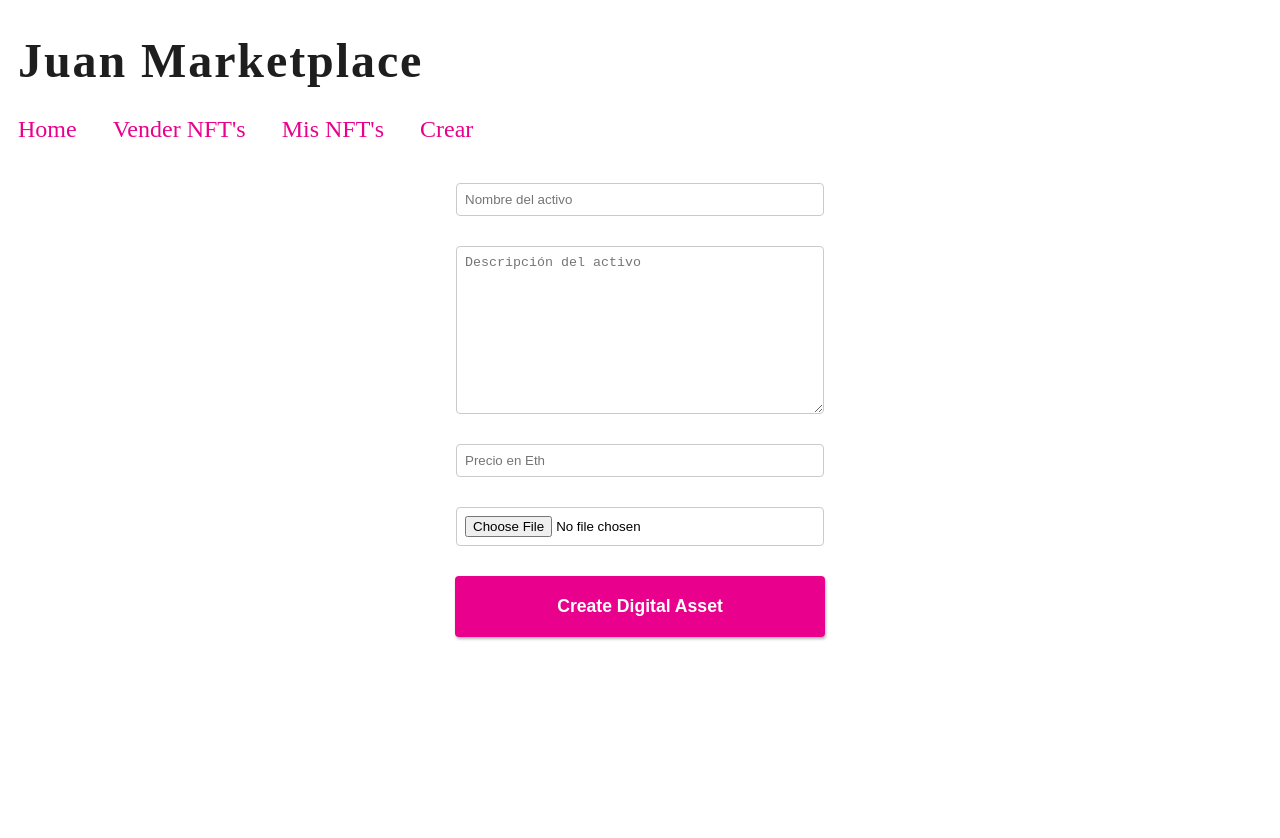
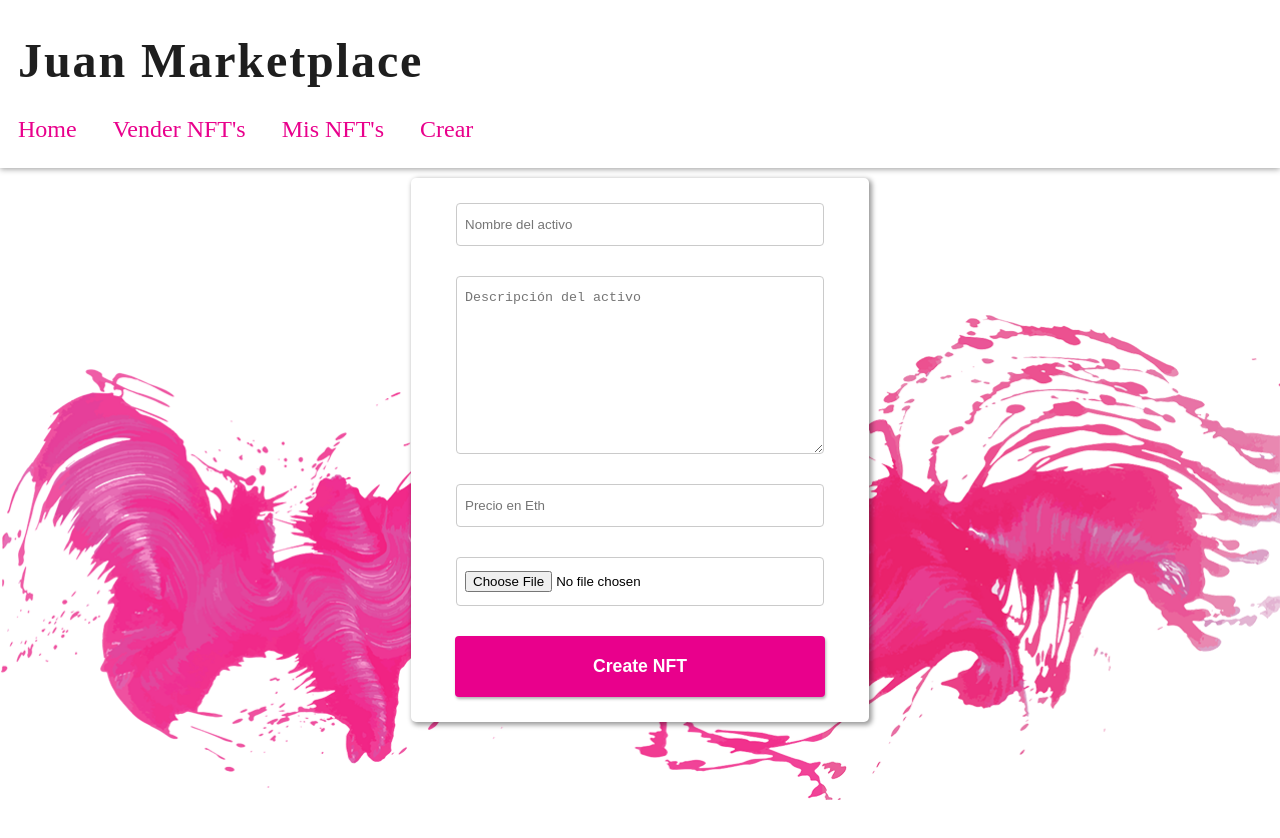
Before and after one commit to juandeto/nft-marketplace, a Next.js app: page /create-item in a window 1280 px wide. Shown: the top 838 px of the page. After the commit the page ends 800 px from the top, so only its background shows below. Built offline with nearby package versions, Linux system fonts and the light colour scheme; what ipfs-http-client would draw is missing.

Commit message:
changes in create-item

```diff
--- a/pages/create-item.js
+++ b/pages/create-item.js
@@ -24,6 +24,7 @@ export default function CreateItem() {
     async function onChange(e) {
       const file = e.target.files[0]
       try {
+        console.log('client: ', client)
         const added = await client.add(
           file,
           {
@@ -36,6 +37,8 @@ export default function CreateItem() {
         console.log('Error uploading file: ', error)
       }
     }
+
+
     async function createMarket() {
       const { name, description, price } = formInput
       if (!name || !description || !price || !fileUrl) return
@@ -43,8 +46,11 @@ export default function CreateItem() {
       const data = JSON.stringify({
         name, description, image: fileUrl
       })
+
+      console.log('client: ', client)
       try {
         const added = await client.add(data)
+        console.log('ADDED: ', added)
         const url = `https://ipfs.infura.io/ipfs/${added.path}`
         /* after file is uploaded to IPFS, pass the URL to save it on Polygon */
         createSale(url)
@@ -54,6 +60,7 @@ export default function CreateItem() {
     }
 
     async function createSale(url) {
+        console.log('url: ', url)
       const web3Modal = new Web3Modal()
       const connection = await web3Modal.connect()
       const provider = new ethers.providers.Web3Provider(connection)
@@ -61,6 +68,7 @@ export default function CreateItem() {
 
       /* next, create the item */
       let contract = new ethers.Contract(nftaddress, NFT.abi, signer)
+      console.log('CONTRACT: ', contract)
       let transaction = await contract.createToken(url)
       let tx = await transaction.wait()
       let event = tx.events[0]
@@ -109,7 +117,7 @@ export default function CreateItem() {
             )
           }
           <button onClick={createMarket} className={styles.createItem__container}>
-            Create Digital Asset
+            Create NFT
           </button>
         </form>
       </div>
--- a/styles/globals.module.scss
+++ b/styles/globals.module.scss
@@ -103,19 +103,24 @@ width: 100%;
 
 .createItem__form{
     background-color: white;
-    height: 90vh;
     display: flex;
     flex-direction: column;
     margin: 0 auto;
     justify-content: flex-start;
     align-items: center;
+    max-width: 450px;
+    margin-top: 10px;
+    box-shadow: 2px 2px 5px 1px rgba(0,0,0,0.4);
+    border-radius: 5px;
+    padding: 10px 4px;
     .createItem__textarea, .createItem__input{
-        padding: 8px;
+        padding: 13px 8px;
         border: 1px solid $grey;
         border-radius: 4px;
         min-width: 350px;
         max-width: 500px;
         margin: 15px 0;
+
     }
     .createItem__textarea {
         height: 150px;
```
